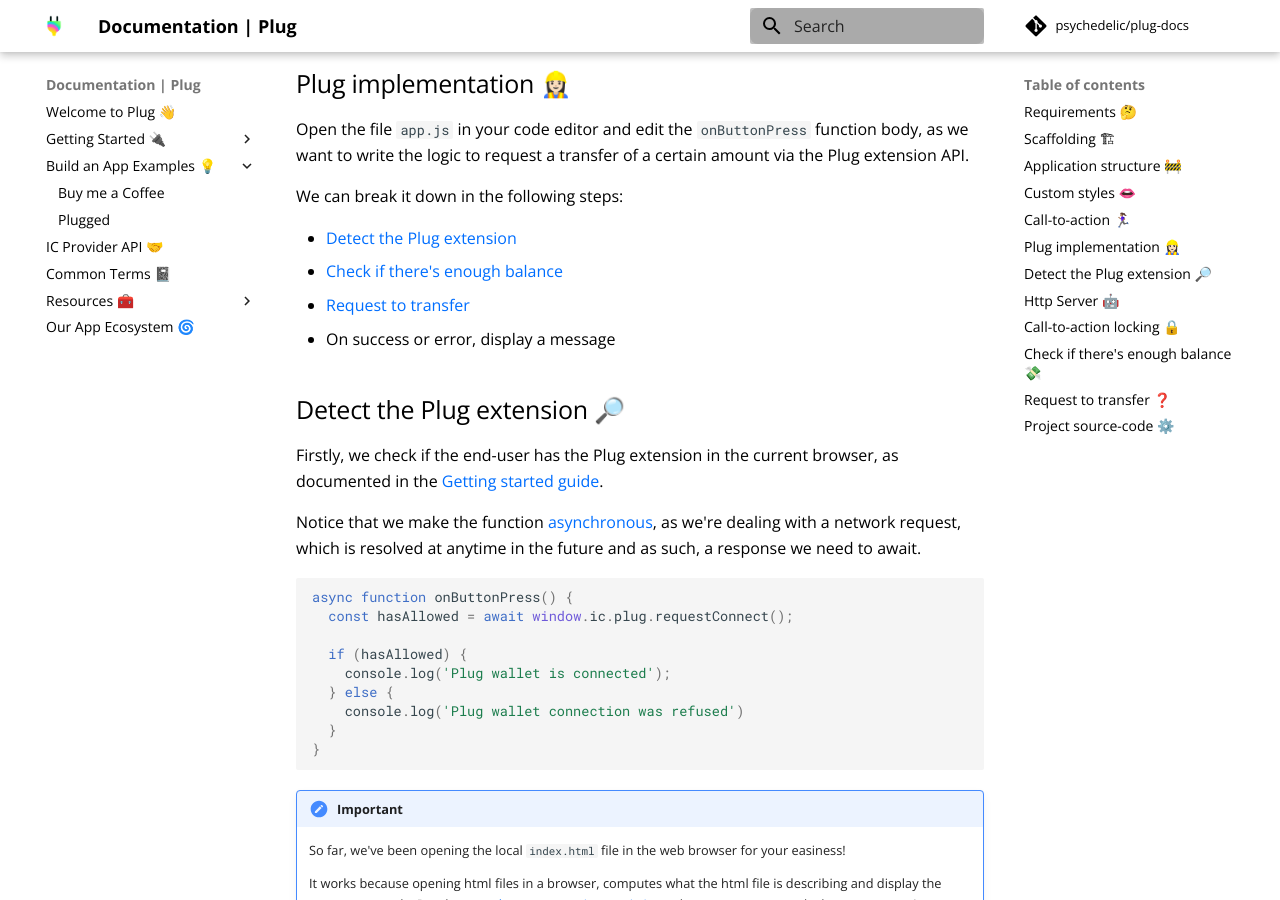
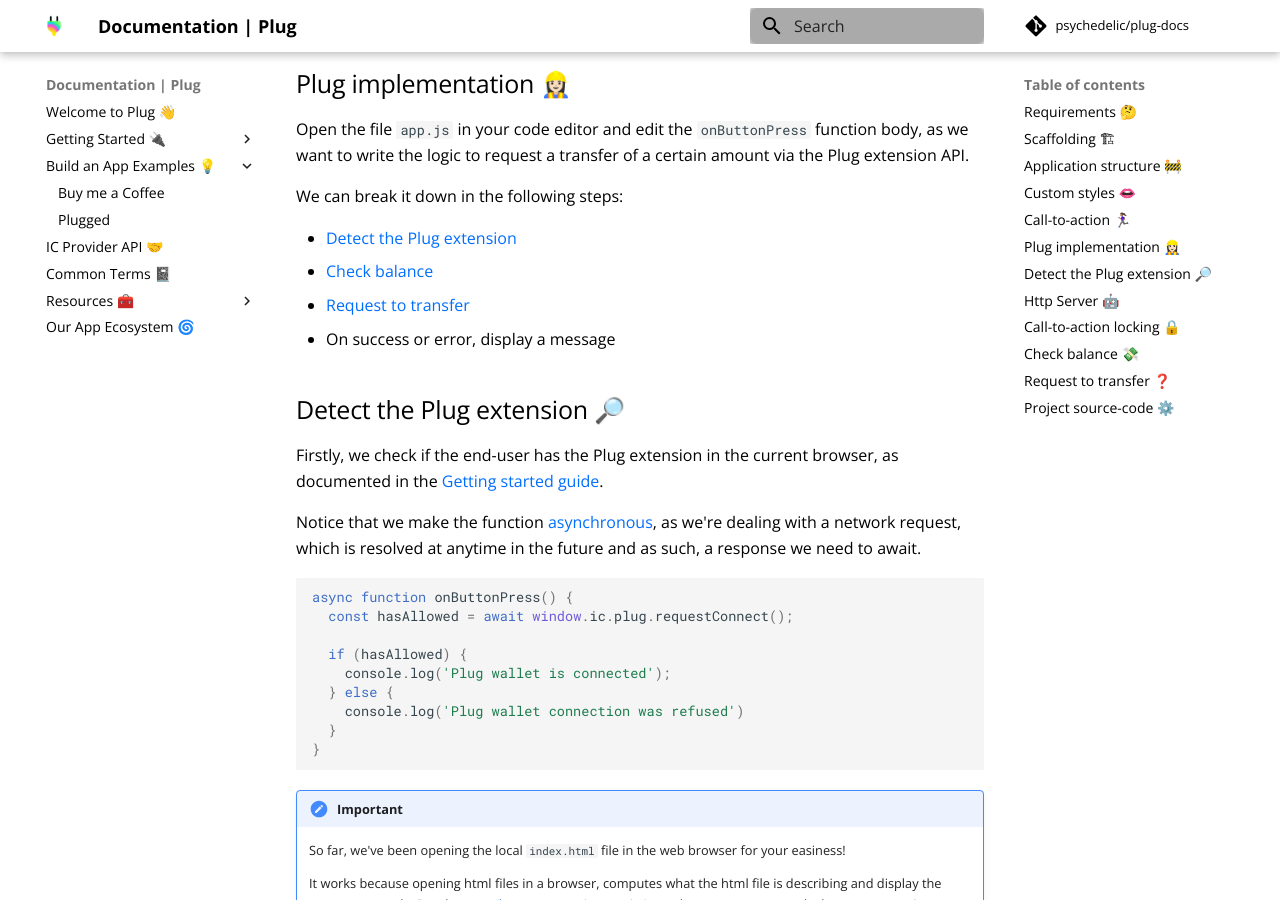
Before and after one commit to Psychedelic/plug-docs, an MkDocs documentation site: the page built from docs/build-an-app-examples/build-app-buy-me-a-coffee.md, in a window 1280 px wide and 900 px high, scrolled down 4715 px. Built offline with MkDocs 1.6.1 and Material for MkDocs 9.7.7, drawn with Linux system fonts in a browser that asks for light colours; comment, search, counter and statistics services are not loaded; some of the changed text lies outside the part shown.

Commit message:
docs: ✏️  shorten title for balance

```diff
--- a/docs/build-an-app-examples/build-app-buy-me-a-coffee.md
+++ b/docs/build-an-app-examples/build-app-buy-me-a-coffee.md
@@ -203,7 +203,7 @@
 We can break it down in the following steps:
 
 - [Detect the Plug extension](#detect-the-plug-extension)
-- [Check if there's enough balance](#check-if-theres-enough-balance)
+- [Check balance](#check-balance)
 - [Request to transfer](#request-to-transfer)
 - On success or error, display a message
 
@@ -304,7 +304,7 @@
 
 Feel free to use your own custom values or implementation!
 
-## Check if there's enough balance 💸
+## Check balance 💸
 
 To keep things easy, let's say that a Coffee is the equivalent of `0.04` ICP or `4000000` (fractional units of ICP tokens, called [e8s](https://sdk.dfinity.org/docs/token-holders/self-custody-quickstart.html)).
 
```
